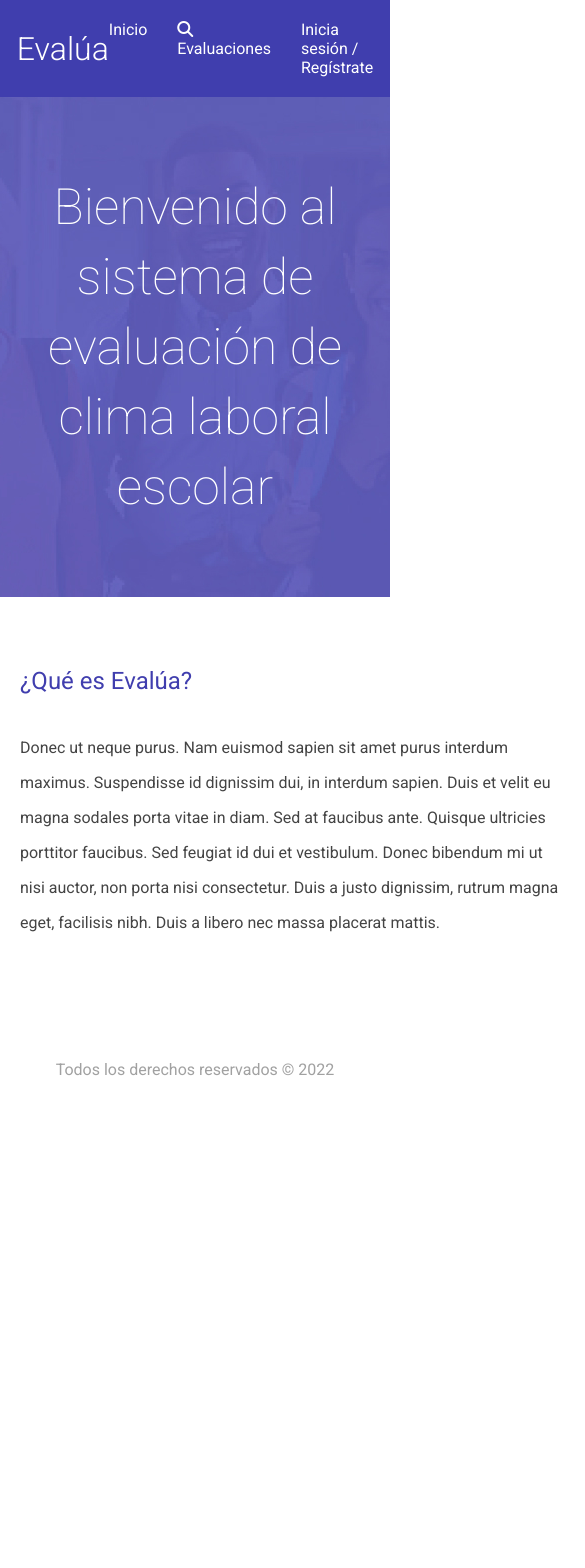
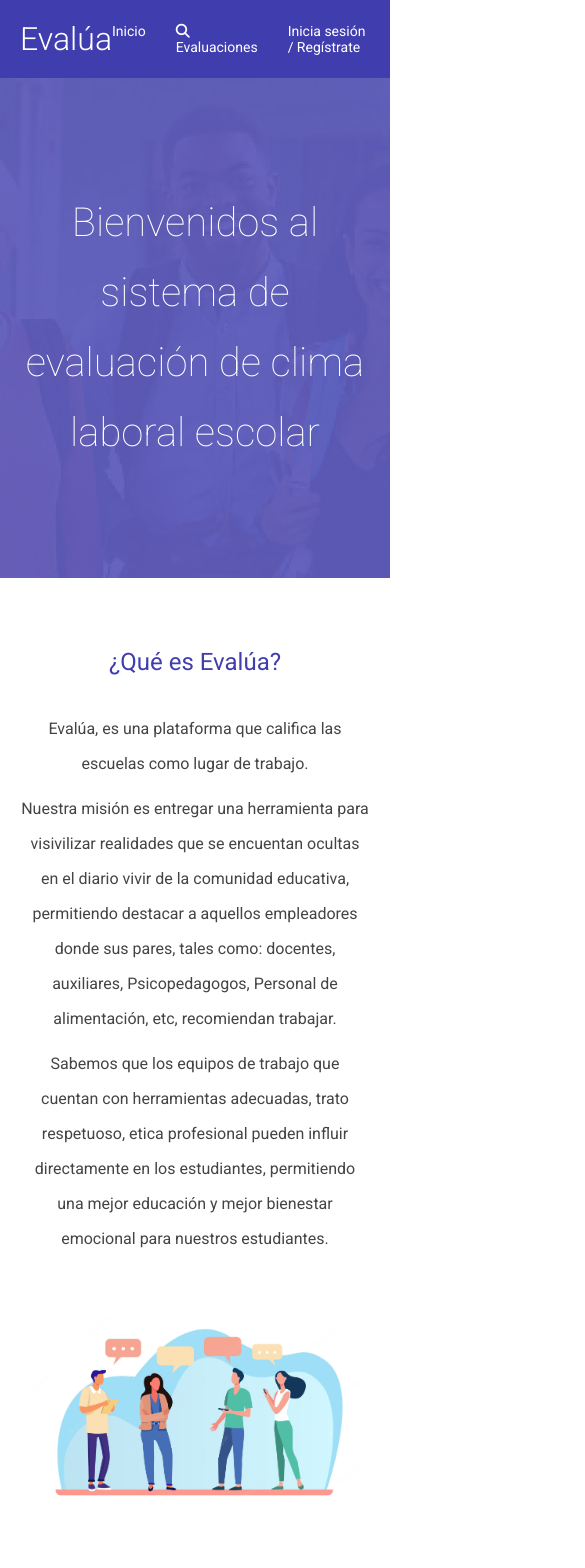
Before and after one commit to sebafrugar/Evalua, a React (Create React App) app in the folder client/: page / in a window 390 px wide. Shown: the top 1568 px of the page, 585 px wide, since content can reach past the window. Before the commit the page ends 1129 px from the top, so only its background shows below. Built offline with nearby package versions, Linux system fonts and the light colour scheme.

Commit message:
Se añaden media-queries, se integra componente con Rating en Mis evaluaciones, diversas mejoras de interfaces.

```diff
--- a/client/src/App.css
+++ b/client/src/App.css
@@ -35,6 +35,7 @@ input,
 textarea,
 button,
 input::placeholder {
+  font-family: 'Roboto', sans-serif;
   font-size: 15px;
 }
 
@@ -44,6 +45,11 @@ input::placeholder {
 
 input, textarea {
   outline-color: var(--purple-hover);
+}
+
+h1 {
+  color: white;
+  font-weight: 300;
 }
 
 .header-container {
@@ -61,11 +67,6 @@ input, textarea {
   padding: 20px 20px;
 }
 
-h1 {
-  color: white;
-  font-weight: 300;
-}
-
 .header nav {
   display: flex;
   gap: 30px;
@@ -76,8 +77,12 @@ h1 {
   text-decoration: none;
 }
 
+.header nav a:hover {
+  text-decoration: underline;
+}
+
 .header a i {
-  margin-right: 5px
+  margin-right: 10px
 }
 
 .banner {
@@ -127,7 +132,12 @@ h1 {
   display: flex;
   font-weight: 400;
   line-height: 35px;
-  gap: 50px
+  align-items: center;
+  gap: 50px;
+}
+
+.info-contents p {
+  margin-bottom: 10px
 }
 
 .info-contents img {
@@ -256,6 +266,7 @@ h1 {
   border-radius: 0;
   padding: 0;
   margin-bottom: 10px;
+  font-size: 16px;
 }
 
 .breadcrumb a {
@@ -314,23 +325,15 @@ h1 {
   flex-direction: column;
 }
 
-.mis-evaluaciones-card {
-  background-color: var(--gray-005);
-  line-height: 25px;
-  border-radius: 10px;
-  padding: 25px;
-  margin-bottom: 20px;
-}
-
-.mis-evaluaciones-card span {
-  font-weight: 500;
-}
-
 .mis-evaluaciones .actions {
   display: flex;
   justify-content: flex-end;
-  margin-top: 20px;
-  gap: 10px
+  margin-top: -10px;
+  margin-bottom: 20px;
+  gap: 10px;
+  background-color: #EFEFEF;
+  padding: 15px 25px;
+  border-radius: 0 0 10px 10px;
 }
 
 .mis-evaluaciones .actions button {
@@ -415,6 +418,10 @@ h1 {
 
 .btn-evaluar button:hover {
   background-color: var(--purple-hover);
+}
+
+.btn-evaluar i {
+  margin-right: 5px
 }
 
 .btn-edit {
@@ -646,6 +653,10 @@ footer {
 
 @media only screen and (max-width: 960px) {
 
+  .header nav {
+    font-size: 14px;
+  }
+
   .filters {
     margin: 30px 0 70px;
   }
@@ -656,4 +667,29 @@ footer {
     align-items: center;
   }
 
+  .banner-message {
+    font-size: 40px;
+  }
+
+  .info {
+    width: 100%;
+  }
+
+  .info h2 {
+    text-align: center;
+  }
+
+  .info-contents {
+    flex-direction: column;
+    text-align: center;
+  }
+
+  .review-form form {
+    flex-direction: column;
+  }
+
+  .school-list-item div {
+    font-size: 14px;
+  }
+
 }
--- a/client/src/components/BannerInfo.js
+++ b/client/src/components/BannerInfo.js
@@ -6,14 +6,16 @@ const BannerInfo = () => {
         <div>
             <div className='banner'>
                 <p className='banner-message'>
-                    Bienvenido al sistema de <br/>evaluación de clima laboral escolar
+                    Bienvenidos al sistema de <br/>evaluación de clima laboral escolar
                 </p>
             </div>
             <div className='info'>
                 <h2>¿Qué es Evalúa?</h2>
                 <div className='info-contents'>
                     <div>
-                        <p>Donec ut neque purus. Nam euismod sapien sit amet purus interdum maximus. Suspendisse id dignissim dui, in interdum sapien. Duis et velit eu magna sodales porta vitae in diam. Sed at faucibus ante. Quisque ultricies porttitor faucibus. Sed feugiat id dui et vestibulum. Donec bibendum mi ut nisi auctor, non porta nisi consectetur. Duis a justo dignissim, rutrum magna eget, facilisis nibh. Duis a libero nec massa placerat mattis.</p>
+                        <p>Evalúa, es una plataforma que califica las escuelas como lugar de trabajo.</p>
+                        <p>Nuestra misión es entregar una herramienta para visivilizar realidades que se encuentan ocultas en el diario vivir de la comunidad educativa, permitiendo destacar a aquellos empleadores donde sus pares, tales como: docentes, auxiliares, Psicopedagogos, Personal de alimentación, etc, recomiendan trabajar.</p>
+                        <p>Sabemos que los equipos de trabajo que cuentan con herramientas adecuadas, trato respetuoso, etica profesional pueden influir directamente en los estudiantes, permitiendo una mejor educación y mejor bienestar emocional para nuestros estudiantes.</p>
                     </div>
                     <div>
                         <img src={info}/>
--- a/client/src/components/Header.jsx
+++ b/client/src/components/Header.jsx
@@ -10,11 +10,10 @@ const Header = () => {
                 <h1><Link to='/'>Evalúa</Link></h1>
                     <nav>
                         <Link to={"/"}>Inicio</Link>
-                        <Link to={"/search"}><i className="fa-solid fa-magnifying-glass"></i> Evaluaciones</Link>
+                        <Link to={"/search"}><i className="fa-solid fa-magnifying-glass"></i>Evaluaciones</Link>
                         {!user?<Link to={"/registerLogin"}>Inicia sesión / Regístrate</Link>:''}
                     </nav>
             </div>
-
     );
 }
 
--- a/client/src/components/ReviewDetail.js
+++ b/client/src/components/ReviewDetail.js
@@ -42,7 +42,7 @@ const ReviewDetail = (props) => {
             <p><span>Experiencia:</span> {experiencia}</p>
             <p><span>Comentario:</span> {comentario}</p>
             <p><span>Lo bueno:</span> {lobueno}</p>
-            <p><span>Lo Malo:</span> {lomalo}</p>
+            <p><span>Lo malo:</span> {lomalo}</p>
             <hr/>
             <p><span>Sueldo:</span> {sueldo}</p>
             <p><span>Entrega de materiales:</span> {entregamateriales}</p>
--- a/client/src/components/UserOptions.js
+++ b/client/src/components/UserOptions.js
@@ -18,7 +18,7 @@ const UserOptions = () => {
   return (
     <nav className="user-options">
       <div>
-        <Link to="/misevaluaciones"><i className="fa-solid fa-check"></i>Ver mis evaluaciones</Link>
+        <Link to="/misevaluaciones"><i className="fa-regular fa-star"></i>Mis evaluaciones</Link>
       </div>
       <div>
         <button onClick={logOut}>Cerrar sesión</button>
--- a/client/src/views/EvaluacionesPersonales.jsx
+++ b/client/src/views/EvaluacionesPersonales.jsx
@@ -2,6 +2,7 @@ import React, { useEffect, useState } from 'react';
 import axios from 'axios';
 import { useUser } from '../contexts/userContext';
 import { Link } from 'react-router-dom';
+import ReviewDetail from '../components/ReviewDetail';
 
 const EvaluacionesPersonales = () => {
 
@@ -40,9 +41,24 @@ const EvaluacionesPersonales = () => {
                 <div className='breadcrumb'>
                     <Link to="/search"><i className="fa-solid fa-angles-left"></i>Volver al buscador</Link>
                 </div>
-                {reviews?.map((review, j) =>
-                    <div className='mis-evaluaciones-card' key={j}>
-                        <p><span>Cargo:</span> {review.cargo}</p>
+                {reviews?.map((review, i) =>
+                    <div key={i}>
+                        <ReviewDetail
+                            id={review._id}
+                            date={review.createdAt}
+                            cargo={review.cargo}
+                            experiencia={review.experiencia}
+                            comentario={review.comentario}
+                            lobueno={review.lobueno}
+                            lomalo={review.lomalo}
+                            sueldo={review.sueldo}
+                            entregamateriales={review.entregamateriales}
+                            ambientedetrabajo={review.ambientedetrabajo}
+                            liderazgo={review.liderazgo}
+                            respetoalosfuncionarios={review.respetoalosfuncionarios}
+                            promedio={review.promedio}
+                        />
+                        {/* <p><span>Cargo:</span> {review.cargo}</p>
                         <p><span>Experiencia:</span> {review.experiencia}</p>
                         <p><span>Comentario:</span> {review.comentario}</p>
                         <p><span>Lo bueno:</span> {review.lobueno}</p>
@@ -54,7 +70,7 @@ const EvaluacionesPersonales = () => {
                         <p><span>Liderazgo:</span> {review.liderazgo}</p>
                         <p><span>Respeto a los Funcionarios:</span> {review.respetoalosfuncionarios}</p>
                         <hr/>
-                        <p><span>Promedio:</span> {review.promedio}</p>
+                        <p><span>Promedio:</span> {review.promedio}</p> */}
                         <div className='actions'>
                             <Link to={"/editarevaluaciones/" + review._id} ><button className='btn-edit'>Editar</button></Link>
                             <button className='btn-delete' onClick={() => deleteReview(review._id)}>Eliminar</button>
--- a/client/src/views/Main.js
+++ b/client/src/views/Main.js
@@ -67,7 +67,7 @@ const Main = () => {
                         <button onClick={getBests} disabled={activeFilter === 'getBests'}><i className="fa-solid fa-circle-arrow-up"></i>Mejor valorados</button>
                         <button onClick={getWorsts} disabled={activeFilter === 'getWorsts'}><i className="fa-solid fa-circle-arrow-down"></i>Peor valorados</button>
                     </div>
-                    {searchParam && <p className='search-results-text'>Hay {filteredSchools?.length} escuela(s) que coinciden con la búsqueda.</p>}
+                    {searchParam && <p className='search-results-text'>Hay {filteredSchools?.length} escuela(s) que coincide(n) con la búsqueda.</p>}
                     {!isLoading ? <div><SchoolList schools={filteredSchools} /></div> : <Loading />}
                 </div>
             </div>
--- a/client/src/views/SchoolDetails.js
+++ b/client/src/views/SchoolDetails.js
@@ -53,7 +53,7 @@ const SchoolDetails = () => {
                     <SchoolReviews/>
                 ))} */}
 
-                {user ? <Link to={`/create-review/${id}`}><div className='btn-evaluar'><button>Evaluar este establecimiento</button></div></Link> : ''}
+                {user ? <Link to={`/create-review/${id}`}><div className='btn-evaluar'><button><i className="fa-regular fa-star"></i>Evaluar este establecimiento</button></div></Link> : ''}
                 <div>
                     {school?.review_docs?.map((review, i) =>
                         <ReviewDetail
```
